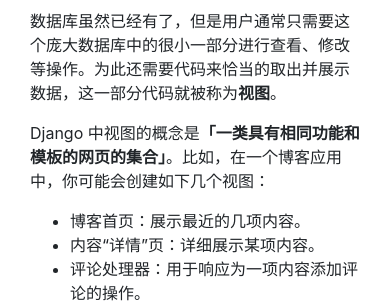
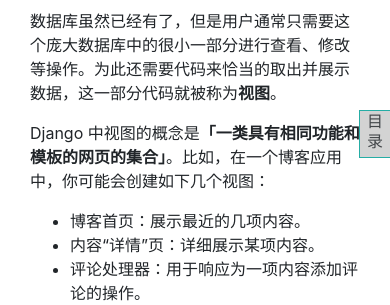
Before and after one commit to gejiahe/my_blog, a Django app: page /article/article_detail/9/ in a window 390 px wide. Shown: the part 237-542 px from the top of the page. Run offline with Django 3.2, Linux system fonts and the light colour scheme; data comes from the database, SQL or seed files in the repository; both versions use the stored data as it was after the commit; parts of the project's set-up code (start-up, migrations or seed data) failed here and were passed over; some libraries are stand-ins or nearby versions.

Commit message:
侧边栏自适应修正（待完善）

```diff
--- a/templates/article/detail.html
+++ b/templates/article/detail.html
@@ -10,6 +10,7 @@
                 max-width: 100%;
                 height: auto;
             }
+
         </style>
     {% endblock %}
 
@@ -100,6 +101,7 @@
 
             </div>
 
+
             <!-- 新增的目录 -->
             <div class="col col-md-3 mt-4 sidebar" id="sidebar" >
                 <!-- 目录 -->
@@ -109,6 +111,7 @@
                             <div>
                                 {{ toc|safe }}
                             </div>
+                            <div id="small_sidebar">目录</div>
                         </div>
             </div>
         </div>
@@ -124,6 +127,39 @@
         transform: translate(0, 0);
         transform: translate3d(0, 0, 0);
         will-change: position, transform;
+
+        width:15rem;
+        border: 1px solid #009f95;
+        {#background-color: #ccc;#}
+        opacity: 0.85;
+    }
+    #small_sidebar{
+        display: none;
+    }
+    @media screen and (max-width:768px ) {
+                .sidebar__inner {
+                    position: fixed;
+                    background-color: #ccc;
+                    right: -15rem;
+                    top: 25%;
+                }
+                #small_sidebar{
+                    display: block;
+                    width: 2rem;
+                    height: 3rem;
+                    background-color: #ccc;
+                    border: #009f95 1px solid;
+                    position: absolute;
+                    top:50%;
+                    left: -2rem;
+                    transform: translateY(-50%);
+                    text-align: center;
+                    line-height: 1.25rem;
+                }
+            }
+    .sidebar__inner strong{
+        margin-left: 1rem;
+        padding-top: 1rem;
     }
 </style>
 
@@ -149,8 +185,19 @@
 <script src="{% static 'sticky_sidebar/jquery.sticky-sidebar.min.js' %}"></script>
 <script type="text/javascript">
     $('#sidebar').stickySidebar({
-        topSpacing: 20,
+        topSpacing: 80,
         bottomSpacing: 20,
+
     });
+
+        let sidebar__inner=document.getElementsByClassName("sidebar__inner")[0];
+        {#var small_sidebar=document.getElementById("small_sidebar");#}
+        sidebar__inner.onmouseover=function(){
+            sidebar__inner.style.right=0;
+        };
+        sidebar__inner.onmouseout=function(){
+            sidebar__inner.style.right="-15rem";
+        }
 </script>
+
 {% endblock %}
```
Also changed, not shown: db.sqlite3, media/article/20201114/324203.jpg (added).
